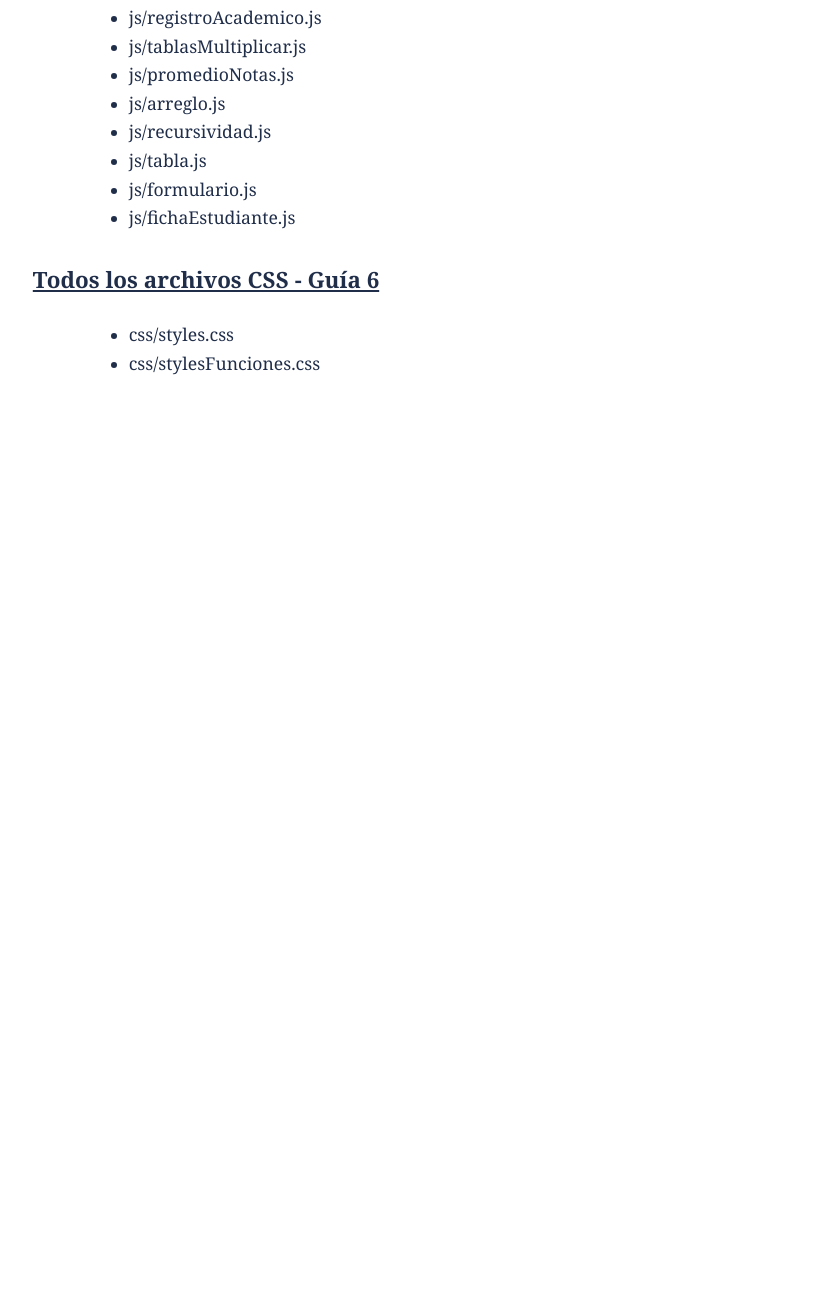
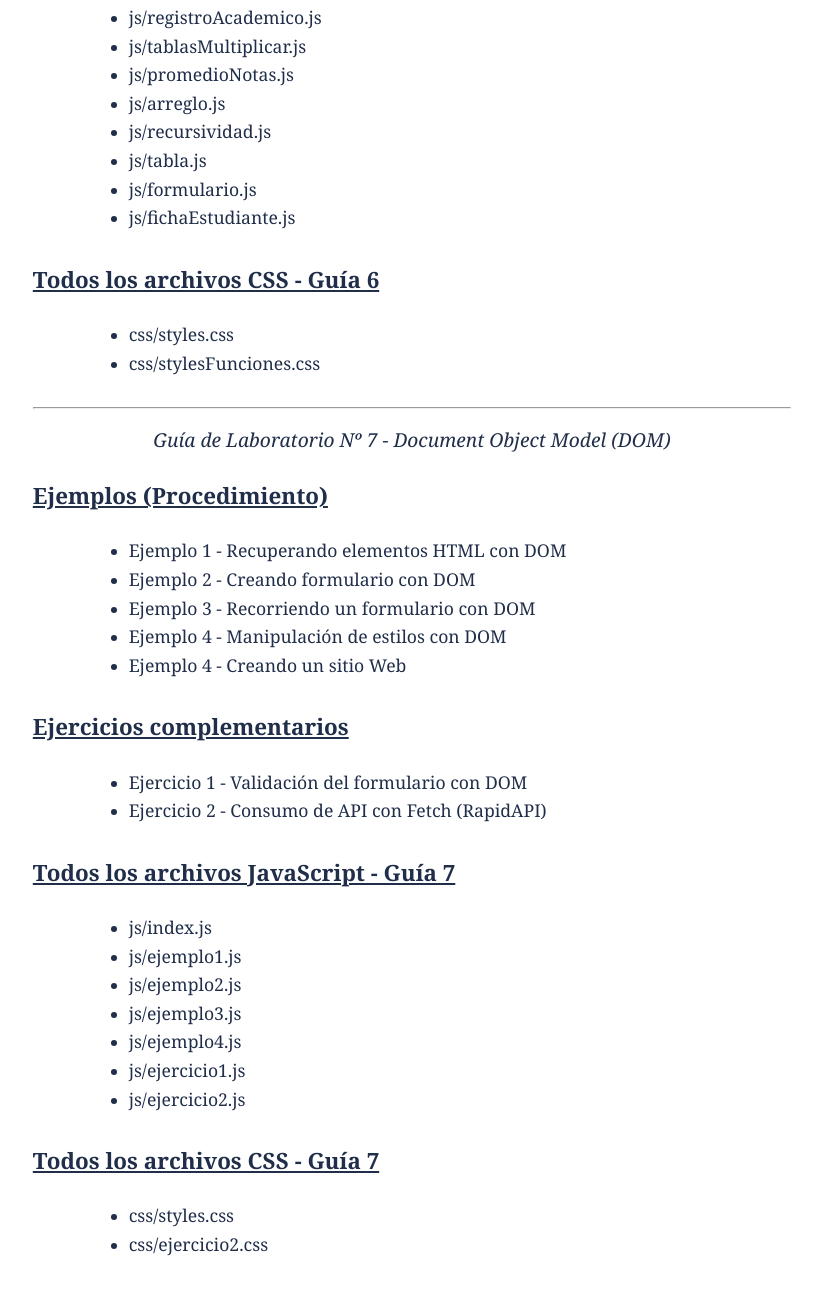
Before and after one commit to jeduardog07/Desarrollo-Web-I, a plain HTML site: page index.html in a window 1280 px wide. Shown: the part 4209-5498 px from the top of the page, without its empty margins (228-1050 px from the left). Before the commit the page ends 4616 px from the top, so only its background shows below. Drawn offline with Linux system fonts and the light colour scheme.

Commit message:
Update index.html

```diff
--- a/index.html
+++ b/index.html
@@ -194,6 +194,42 @@
             <li><a href="Guia6_20255056/css/stylesFunciones.css">css/stylesFunciones.css</a></li>
         </ul>
 
+                <hr>
+
+        <h2 class="subtitulo">Guía de Laboratorio Nº 7 - Document Object Model (DOM)</h2>
+
+        <h3 class="subtitulo-seccion">Ejemplos (Procedimiento)</h3>
+        <ul class="lista-enlaces">
+            <li><a href="Guia7_20255056/index.html">Ejemplo 1 - Recuperando elementos HTML con DOM</a></li>
+            <li><a href="Guia7_20255056/pages/ejemplo1.html">Ejemplo 2 - Creando formulario con DOM</a></li>
+            <li><a href="Guia7_20255056/pages/ejemplo2.html">Ejemplo 3 - Recorriendo un formulario con DOM</a></li>
+            <li><a href="Guia7_20255056/pages/ejemplo3.html">Ejemplo 4 - Manipulación de estilos con DOM</a></li>
+            <li><a href="Guia7_20255056/pages/ejemplo4.html">Ejemplo 4 - Creando un sitio Web</a></li>
+        </ul>
+
+        <h3 class="subtitulo-seccion">Ejercicios complementarios</h3>
+        <ul class="lista-enlaces">
+            <li><a href="Guia7_20255056/pages/ejercicio1.html">Ejercicio 1 - Validación del formulario con DOM</a></li>
+            <li><a href="Guia7_20255056/pages/ejercicio2.html">Ejercicio 2 - Consumo de API con Fetch (RapidAPI)</a></li>
+        </ul>
+
+        <h3 class="subtitulo-seccion">Todos los archivos JavaScript - Guía 7</h3>
+        <ul class="lista-enlaces">
+            <li><a href="Guia7_20255056/js/index.js">js/index.js</a></li>
+            <li><a href="Guia7_20255056/js/ejemplo1.js">js/ejemplo1.js</a></li>
+            <li><a href="Guia7_20255056/js/ejemplo2.js">js/ejemplo2.js</a></li>
+            <li><a href="Guia7_20255056/js/ejemplo3.js">js/ejemplo3.js</a></li>
+            <li><a href="Guia7_20255056/js/ejemplo4.js">js/ejemplo4.js</a></li>
+            <li><a href="Guia7_20255056/js/ejercicio1.js">js/ejercicio1.js</a></li>
+            <li><a href="Guia7_20255056/js/ejercicio2.js">js/ejercicio2.js</a></li>
+        </ul>
+
+        <h3 class="subtitulo-seccion">Todos los archivos CSS - Guía 7</h3>
+        <ul class="lista-enlaces">
+            <li><a href="Guia7_20255056/css/styles.css">css/styles.css</a></li>
+            <li><a href="Guia7_20255056/css/ejercicio2.css">css/ejercicio2.css</a></li>
+        </ul>
+
     </div>
 
 </body>
```
